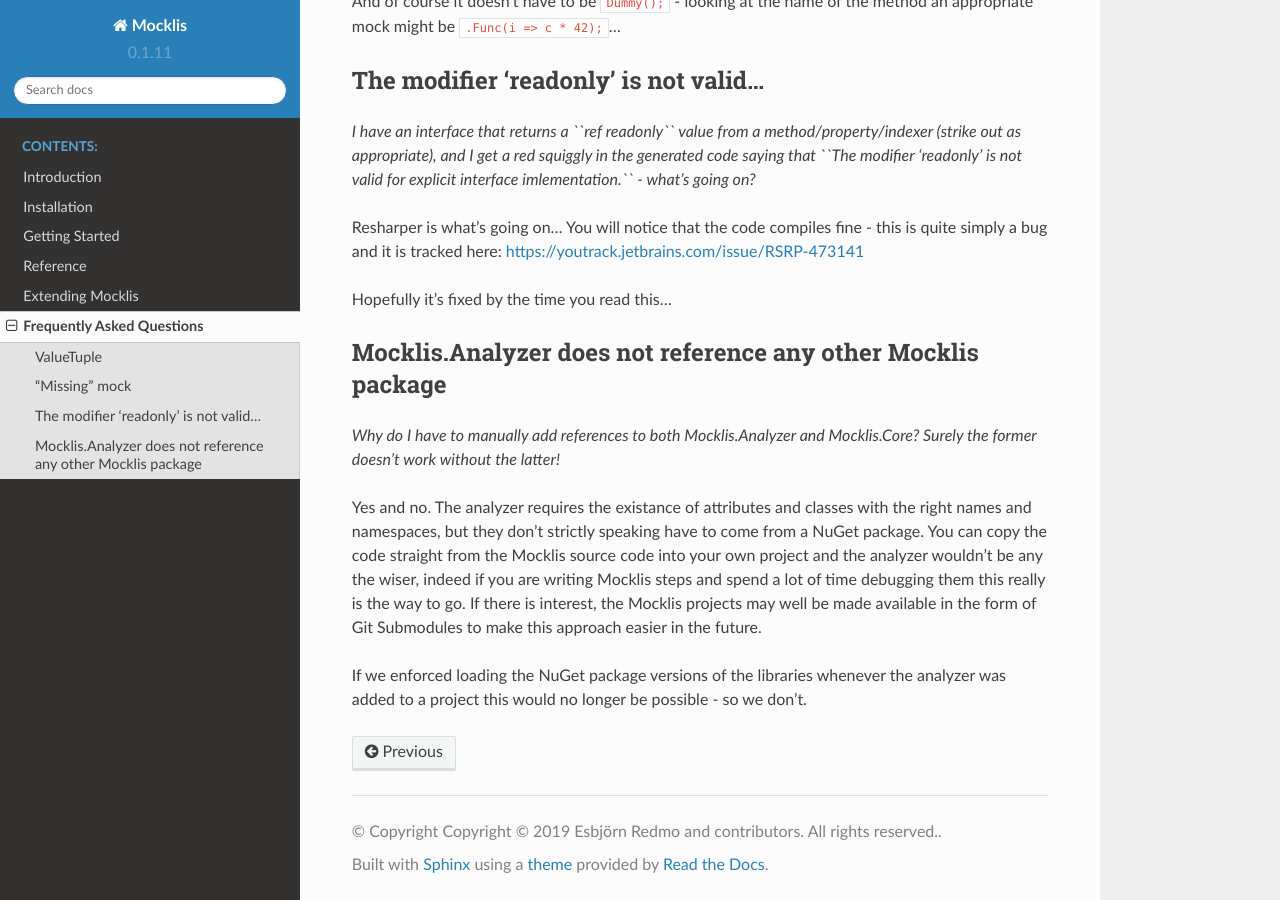
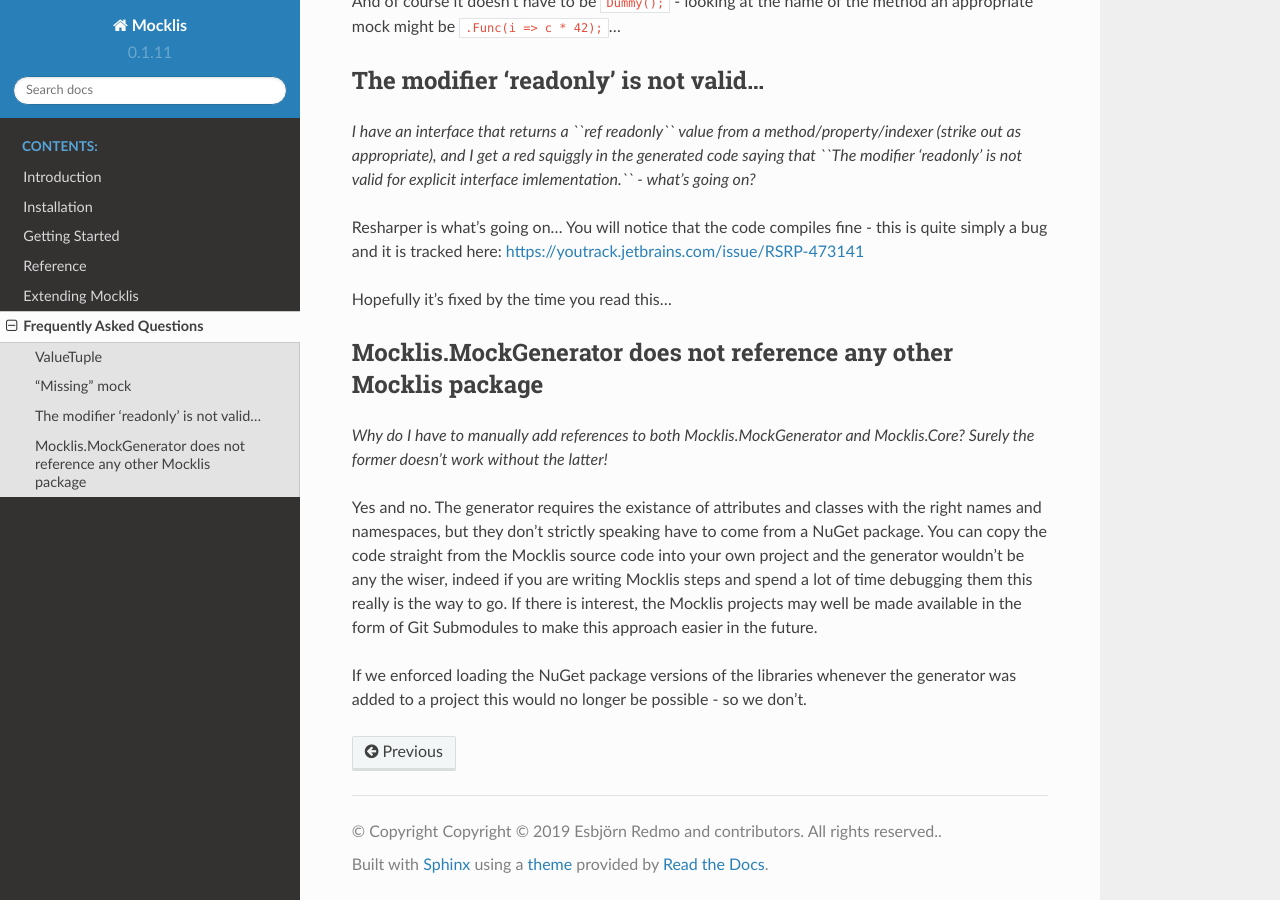
Before and after one commit to mocklis/mocklis.docs, a Sphinx documentation site: the page built from source/faq/index.rst, in a window 1280 px wide and 900 px high, scrolled down 2470 px. Built offline with Sphinx 7.4.7 and the Read the Docs theme 2.0.0, drawn with Linux system fonts in a browser that asks for light colours.

Commit message:
Minor fixes including rename of Analyzer to MockGenerator

```diff
--- a/source/faq/index.rst
+++ b/source/faq/index.rst
@@ -116,14 +116,14 @@
 
 Hopefully it's fixed by the time you read this...
 
-Mocklis.Analyzer does not reference any other Mocklis package
-=============================================================
+Mocklis.MockGenerator does not reference any other Mocklis package
+==================================================================
 
-*Why do I have to manually add references to both Mocklis.Analyzer and Mocklis.Core? Surely the former doesn't work without the latter!*
+*Why do I have to manually add references to both Mocklis.MockGenerator and Mocklis.Core? Surely the former doesn't work without the latter!*
 
-Yes and no. The analyzer requires the existance of attributes and classes with the right names and namespaces, but they don't strictly speaking have
-to come from a NuGet package. You can copy the code straight from the Mocklis source code into your own project and the analyzer wouldn't be any the
+Yes and no. The generator requires the existance of attributes and classes with the right names and namespaces, but they don't strictly speaking have
+to come from a NuGet package. You can copy the code straight from the Mocklis source code into your own project and the generator wouldn't be any the
 wiser, indeed if you are writing Mocklis steps and spend a lot of time debugging them this really is the way to go. If there is interest, the Mocklis
 projects may well be made available in the form of Git Submodules to make this approach easier in the future.
 
-If we enforced loading the NuGet package versions of the libraries whenever the analyzer was added to a project this would no longer be possible - so we don't.
+If we enforced loading the NuGet package versions of the libraries whenever the generator was added to a project this would no longer be possible - so we don't.
--- a/source/getting-started/index.rst
+++ b/source/getting-started/index.rst
@@ -92,7 +92,7 @@
     {
     }
 
-Note that you didn't have to cast ``mockConsole`` to ``IConsole``, or ``MockService`` to ``IService``. As long as the parameters accepting the mocked
+Note that you didn't have to cast ``mockConsole`` to ``IConsole``, or ``mockService`` to ``IService``. As long as the parameters accepting the mocked
 instances are of an implemented interface type, C# will perform an implicit cast.
 
 Now we want to have a play with the interfaces. Let's say we read numbers off standard input until we get an empty string, pass them
```
Also changed, not shown: other parts of source/getting-started/index.rst (+1 -1 lines).
